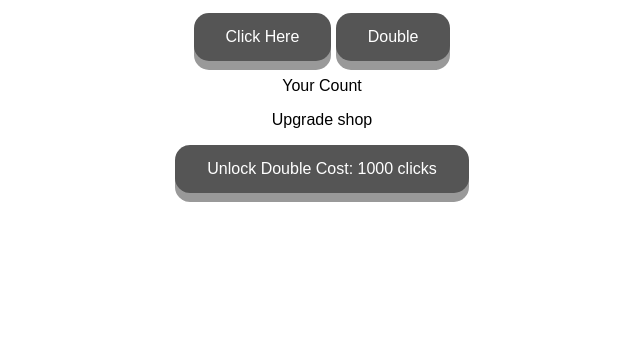
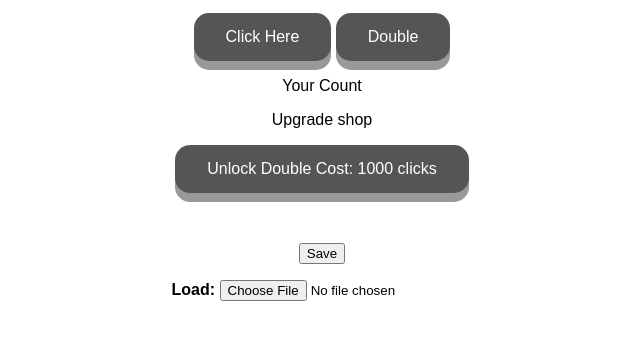
Before and after one commit to mr-0wl/ClickCount, a plain HTML site: page index.html in a window 1280 px wide. Shown: the part 91-430 px from the top of the page, without its empty margins (326-966 px from the left). Drawn offline with Linux system fonts and the light colour scheme.

Commit message:
Added save and load areas

```diff
--- a/index.html
+++ b/index.html
@@ -58,5 +58,17 @@ Upgrade shop
 Unlock Double
 Cost: 1000 clicks
 </button>
+<p>
+&nbsp;
+&nbsp;
+</p>
+<p>
+<button id="save" type="button" onclick="savestate()">
+Save
+</button>
+</p>
+<p>
+<b>Load:</b> <input type="file" id="savefile"/>
+</p>
 </body>
 <!--note -->
```
